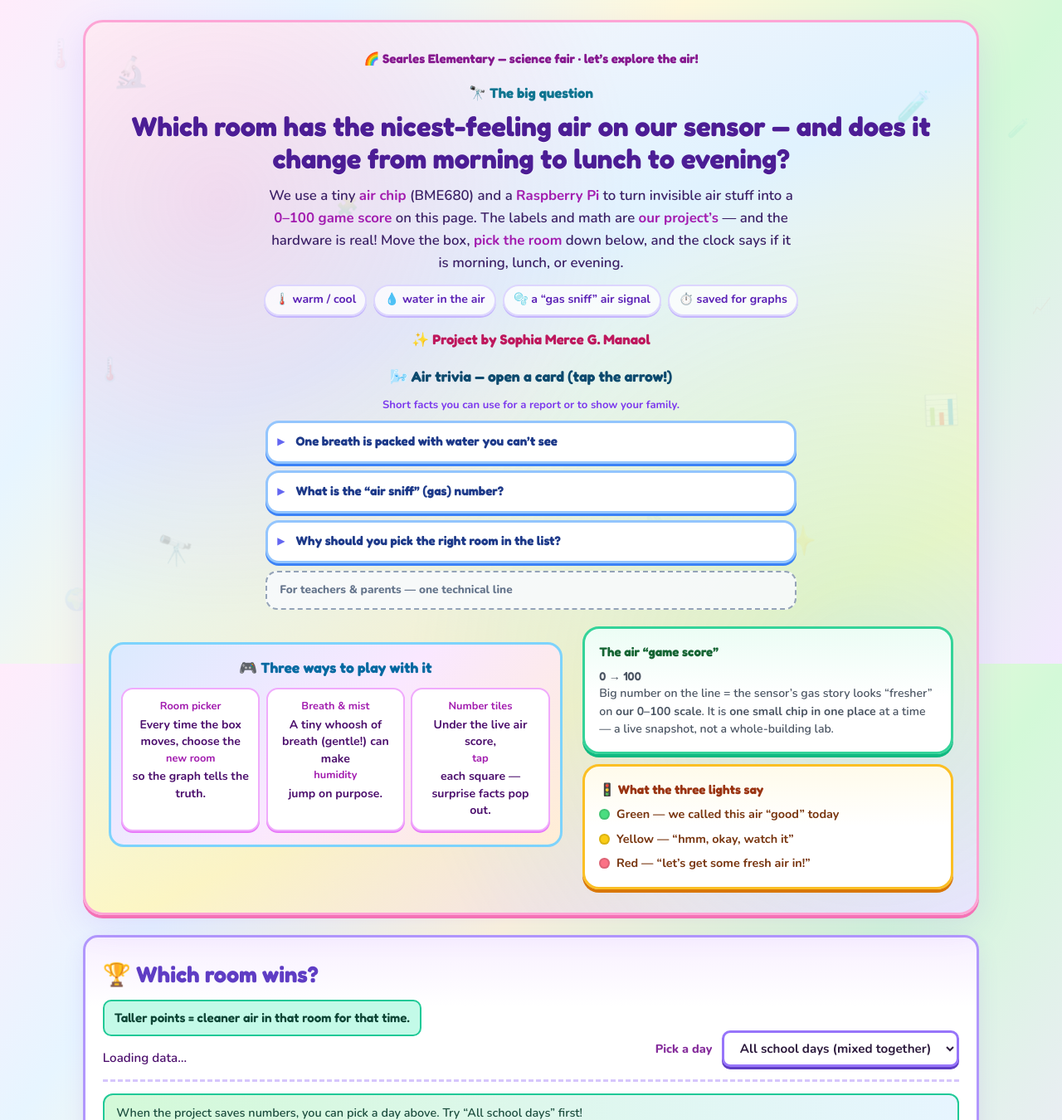
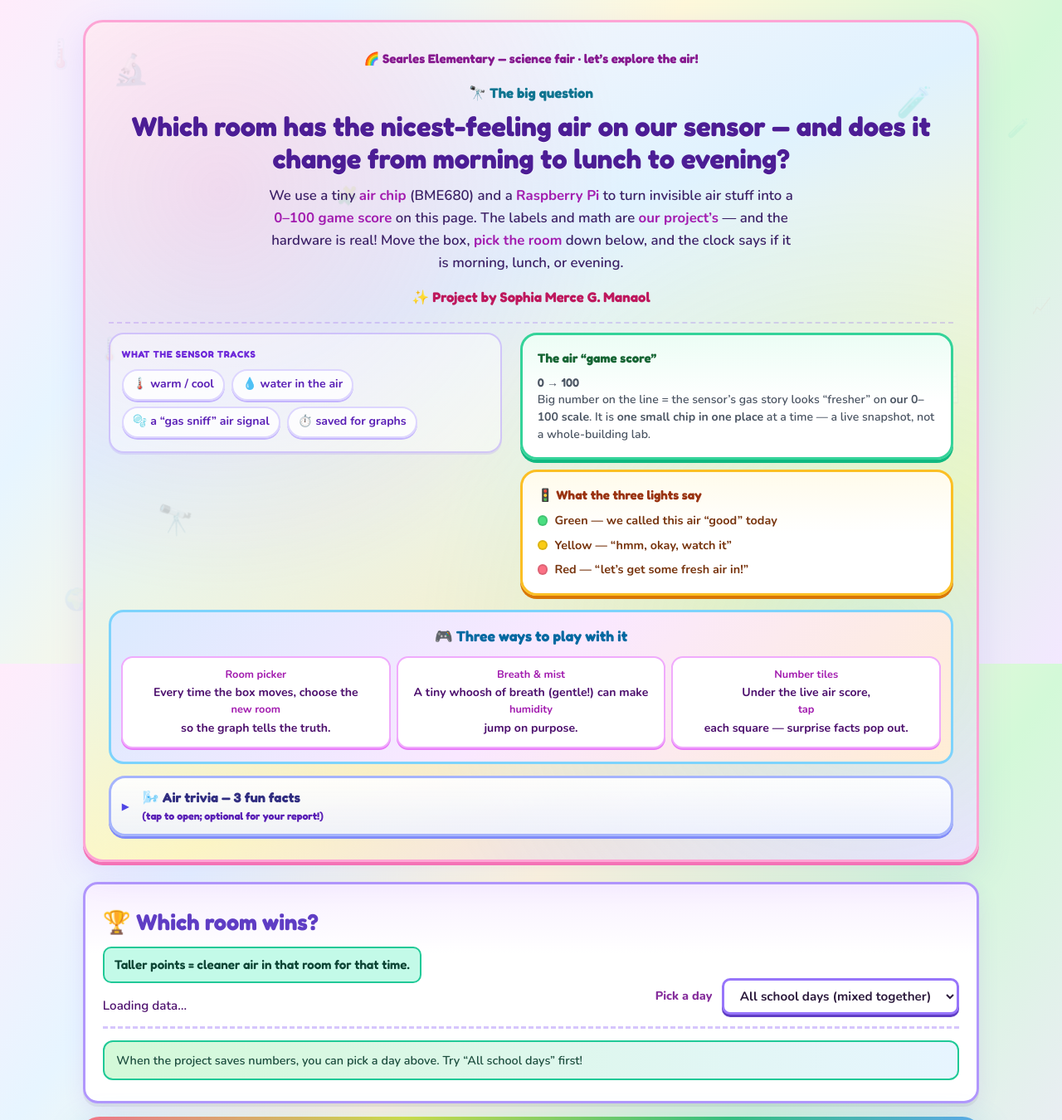
Before and after one commit to manaol2112/smartairchecker, a Flask app: page / in a window 1280 px wide. Shown: the top 1350 px of the page at 83% size. Run offline with Flask 3, Linux system fonts and the light colour scheme; data that the repository does not hold is empty.

Commit message:
Refactor intro hero: split measure/legend, play block, collapsed trivia
Made-with: Cursor

```diff
--- a/templates/index.html
+++ b/templates/index.html
@@ -208,6 +208,107 @@
         position: relative;
         z-index: 1;
         padding: clamp(1.4rem, 3vw, 2rem) clamp(1.1rem, 2.2vw, 1.75rem) clamp(1.4rem, 2.2vw, 1.9rem);
+        display: flex;
+        flex-direction: column;
+        gap: 0;
+      }
+      .intro-hero__top {
+        margin-bottom: 0.35rem;
+        padding-bottom: 1rem;
+        border-bottom: 2px dashed rgba(124, 58, 237, 0.2);
+      }
+      .intro-hero__split {
+        display: grid;
+        gap: 1rem 1.35rem;
+        align-items: start;
+        margin: 0.35rem 0 0;
+      }
+      @media (min-width: 800px) {
+        .intro-hero__split {
+          grid-template-columns: minmax(0, 1fr) minmax(0, 1.1fr);
+        }
+      }
+      .intro-hero__measure {
+        background: rgba(255, 255, 255, 0.45);
+        border: 2px solid rgba(167, 139, 250, 0.45);
+        border-radius: 18px;
+        padding: 0.9rem 0.85rem 1rem;
+        box-shadow: 0 2px 0 rgba(139, 92, 246, 0.15);
+      }
+      .intro-section__h {
+        font-family: var(--display);
+        font-size: 0.72rem;
+        font-weight: 800;
+        letter-spacing: 0.06em;
+        text-transform: uppercase;
+        color: #6d28d9;
+        margin: 0 0 0.55rem;
+        text-align: center;
+      }
+      @media (min-width: 800px) {
+        .intro-section__h {
+          text-align: left;
+        }
+      }
+      .intro-hero__play {
+        margin: 1.1rem 0 0;
+      }
+      .intro-trivia-outer {
+        margin: 0.9rem 0 0;
+        border-radius: 20px;
+        border: 3px solid #a5b4fc;
+        background: linear-gradient(180deg, rgba(255, 255, 255, 0.9) 0%, rgba(238, 242, 255, 0.85) 100%);
+        box-shadow: 0 3px 0 #818cf8;
+        overflow: hidden;
+      }
+      .intro-trivia-outer > summary {
+        list-style: none;
+        font-family: var(--display);
+        font-size: 1.02rem;
+        font-weight: 700;
+        color: #312e81;
+        padding: 0.75rem 1rem 0.8rem 2.35rem;
+        cursor: pointer;
+        position: relative;
+        user-select: none;
+        line-height: 1.35;
+      }
+      .intro-trivia-outer > summary::-webkit-details-marker {
+        display: none;
+      }
+      .intro-trivia-outer > summary::before {
+        content: "▶";
+        position: absolute;
+        left: 0.8rem;
+        top: 50%;
+        transform: translateY(-50%) rotate(0deg);
+        font-size: 0.68rem;
+        color: #4f46e5;
+        transition: transform 0.2s ease;
+      }
+      .intro-trivia-outer[open] > summary::before {
+        transform: translateY(-50%) rotate(90deg);
+      }
+      .intro-trivia-outer > summary:hover {
+        background: linear-gradient(90deg, #eef2ff, #f5f3ff);
+      }
+      .intro-trivia-outer__lead {
+        display: block;
+        font-size: 0.78rem;
+        font-weight: 800;
+        color: #5b21b6;
+        margin-top: 0.2rem;
+      }
+      .intro-trivia-outer .intro-curious {
+        margin: 0;
+        max-width: none;
+        padding: 0.35rem 0.6rem 0.85rem;
+        border-top: 2px dashed #c7d2fe;
+      }
+      @media (prefers-reduced-motion: reduce) {
+        .intro-trivia-outer > summary::before {
+          transition: none;
+        }
       }
       .intro-ribbon {
         display: flex;
@@ -221,17 +322,6 @@
         color: #86198f;
         margin: 0 0 1rem;
         text-align: center;
-      }
-      .intro-hero__grid {
-        display: grid;
-        grid-template-columns: 1fr;
-        gap: 1.35rem 1.5rem;
-        align-items: start;
-      }
-      @media (min-width: 860px) {
-        .intro-hero__grid {
-          grid-template-columns: minmax(0, 1.1fr) minmax(0, 0.9fr);
-        }
       }
       .intro-kid-kicker {
         font-family: var(--display);
@@ -269,9 +359,14 @@
         flex-wrap: wrap;
         justify-content: center;
         gap: 0.4rem 0.5rem;
-        margin: 0.75rem 0 0;
+        margin: 0;
         list-style: none;
         padding: 0;
+      }
+      @media (min-width: 800px) {
+        .intro-hero__measure .intro-badges {
+          justify-content: flex-start;
+        }
       }
       .intro-badges li {
         display: inline-flex;
@@ -307,6 +402,17 @@
         margin: 0 0 0.6rem;
         text-align: center;
       }
+      .u-visually-hidden {
+        position: absolute;
+        width: 1px;
+        height: 1px;
+        padding: 0;
+        margin: -1px;
+        overflow: hidden;
+        clip: rect(0, 0, 0, 0);
+        white-space: nowrap;
+        border: 0;
+      }
       .intro-curious__hint {
         font-size: 0.82rem;
         font-weight: 700;
@@ -489,7 +595,7 @@
         background: #fb7185;
       }
       .intro-try {
-        margin-top: 1.15rem;
+        margin-top: 0;
         padding: 0.9rem 0.75rem 1rem;
         background: linear-gradient(135deg, #dbeafe, #fae8ff, #ffedd5);
         border-radius: 18px;
@@ -1361,6 +1467,7 @@
           <span class="science-floater sf10">📐</span>
         </div>
         <div class="intro-hero__inner">
+          <div class="intro-hero__top">
             <p class="intro-ribbon">🌈 Searles Elementary — science fair · let’s explore the air!</p>
             <p class="intro-kid-kicker">🔭 The big question</p>
             <h1 class="intro-title" id="intro-heading">
@@ -1374,16 +1481,74 @@
               <strong>pick the room</strong> down below, and the clock says if it is morning, lunch, or
               evening.
             </p>
-          <ul class="intro-badges" role="list" aria-label="What the gizmo measures">
+            <p class="intro-byline">✨ Project by Sophia Merce G. Manaol</p>
+          </div>
+          <div class="intro-hero__split">
+            <div class="intro-hero__measure">
+              <h2 class="intro-section__h" id="measure-heading">What the sensor tracks</h2>
+              <ul class="intro-badges" role="list" aria-labelledby="measure-heading">
                 <li>🌡️ warm / cool</li>
                 <li>💧 water in the air</li>
                 <li>🫧 a “gas sniff” air signal</li>
                 <li>⏱️ saved for graphs</li>
               </ul>
-          <p class="intro-byline">✨ Project by Sophia Merce G. Manaol</p>
-          <div class="intro-curious" aria-label="Air trivia and fun facts">
-            <h2 class="intro-curious__h">🌬️ Air trivia — open a card (tap the arrow!)</h2>
-            <p class="intro-curious__hint">Short facts you can use for a report or to show your family.</p>
+            </div>
+            <aside class="intro-hero__aside" aria-labelledby="legend-heading">
+              <h2 class="u-visually-hidden" id="legend-heading">How to read the score and lights on the build</h2>
+              <div class="intro-bubble intro-bubble--score">
+                <h3 class="intro-bubble__h">The air “game score”</h3>
+                <p class="intro-aside__num" aria-hidden="true">0 → 100</p>
+                <p>
+                  Big number on the line = the sensor’s gas story looks “fresher” on
+                  <strong>our 0–100 scale</strong>. It is <strong>one small chip in one place</strong> at
+                  a time — a live snapshot, not a whole-building lab.
+                </p>
+              </div>
+              <div class="intro-bubble intro-bubble--led">
+                <h3 class="intro-bubble__h">🚦 What the three lights say</h3>
+                <div class="intro-led" role="list" aria-label="Meaning of LED colors on the build">
+                  <div class="intro-led__row" role="listitem">
+                    <span class="k-dot g" aria-hidden="true"></span> Green — we called this air “good”
+                    today
+                  </div>
+                  <div class="intro-led__row" role="listitem">
+                    <span class="k-dot y" aria-hidden="true"></span> Yellow — “hmm, okay, watch it”
+                  </div>
+                  <div class="intro-led__row" role="listitem">
+                    <span class="k-dot r" aria-hidden="true"></span> Red — “let’s get some fresh air in!”
+                  </div>
+                </div>
+              </div>
+            </aside>
+          </div>
+          <div class="intro-hero__play" id="play-ideas">
+            <div class="intro-try" role="group" aria-labelledby="play-ideas-h">
+              <h2 class="intro-try__h" id="play-ideas-h">🎮 Three ways to play with it</h2>
+              <div class="intro-pills">
+                <p class="intro-pill">
+                  <strong>Room picker</strong>
+                  Every time the box moves, choose the <strong>new room</strong> so the graph tells the
+                  truth.
+                </p>
+                <p class="intro-pill">
+                  <strong>Breath &amp; mist</strong>
+                  A tiny whoosh of breath (gentle!) can make <strong>humidity</strong> jump on purpose.
+                </p>
+                <p class="intro-pill">
+                  <strong>Number tiles</strong>
+                  Under the live air score, <strong>tap</strong> each square — surprise facts pop out.
+                </p>
+              </div>
+            </div>
+          </div>
+          <details class="intro-trivia-outer" id="air-trivia">
+            <summary>
+              🌬️&nbsp;Air trivia — 3 fun facts
+              <span class="intro-trivia-outer__lead">(tap to open; optional for your report!)</span>
+            </summary>
+            <div class="intro-curious" role="group" aria-labelledby="air-trivia-main-h">
+              <h2 class="u-visually-hidden" id="air-trivia-main-h">Air trivia and fun facts</h2>
+              <p class="intro-curious__hint">Open any card for a short read.</p>
               <details class="curious-card">
                 <summary>One breath is packed with water you can’t see</summary>
                 <p>
@@ -1418,52 +1583,7 @@
                 </p>
               </details>
             </div>
-          <div class="intro-hero__grid">
-            <div class="intro-try" role="group" aria-label="Quick ideas to play with the experiment">
-              <h2 class="intro-try__h">🎮 Three ways to play with it</h2>
-              <div class="intro-pills">
-                <p class="intro-pill">
-                  <strong>Room picker</strong>
-                  Every time the box moves, choose the <strong>new room</strong> so the graph tells the
-                  truth.
-                </p>
-                <p class="intro-pill">
-                  <strong>Breath &amp; mist</strong>
-                  A tiny whoosh of breath (gentle!) can make <strong>humidity</strong> jump on purpose.
-                </p>
-                <p class="intro-pill">
-                  <strong>Number tiles</strong>
-                  Under the live air score, <strong>tap</strong> each square — surprise facts pop out.
-                </p>
-              </div>
-            </div>
-            <aside class="intro-hero__aside" aria-label="Score and light legend">
-              <div class="intro-bubble intro-bubble--score">
-                <h3 class="intro-bubble__h">The air “game score”</h3>
-                <p class="intro-aside__num" aria-hidden="true">0 → 100</p>
-                <p>
-                  Big number on the line = the sensor’s gas story looks “fresher” on
-                  <strong>our 0–100 scale</strong>. It is <strong>one small chip in one place</strong> at
-                  a time — a live snapshot, not a whole-building lab.
-                </p>
-              </div>
-              <div class="intro-bubble intro-bubble--led">
-                <h3 class="intro-bubble__h">🚦 What the three lights say</h3>
-                <div class="intro-led" role="list" aria-label="Meaning of LED colors on the build">
-                  <div class="intro-led__row" role="listitem">
-                    <span class="k-dot g" aria-hidden="true"></span> Green — we called this air “good”
-                    today
-                  </div>
-                  <div class="intro-led__row" role="listitem">
-                    <span class="k-dot y" aria-hidden="true"></span> Yellow — “hmm, okay, watch it”
-                  </div>
-                  <div class="intro-led__row" role="listitem">
-                    <span class="k-dot r" aria-hidden="true"></span> Red — “let’s get some fresh air in!”
-                  </div>
-                </div>
-              </div>
-            </aside>
-          </div>
+          </details>
         </div>
       </header>
 
```
Lines whose indentation alone changed are shown as unchanged.
